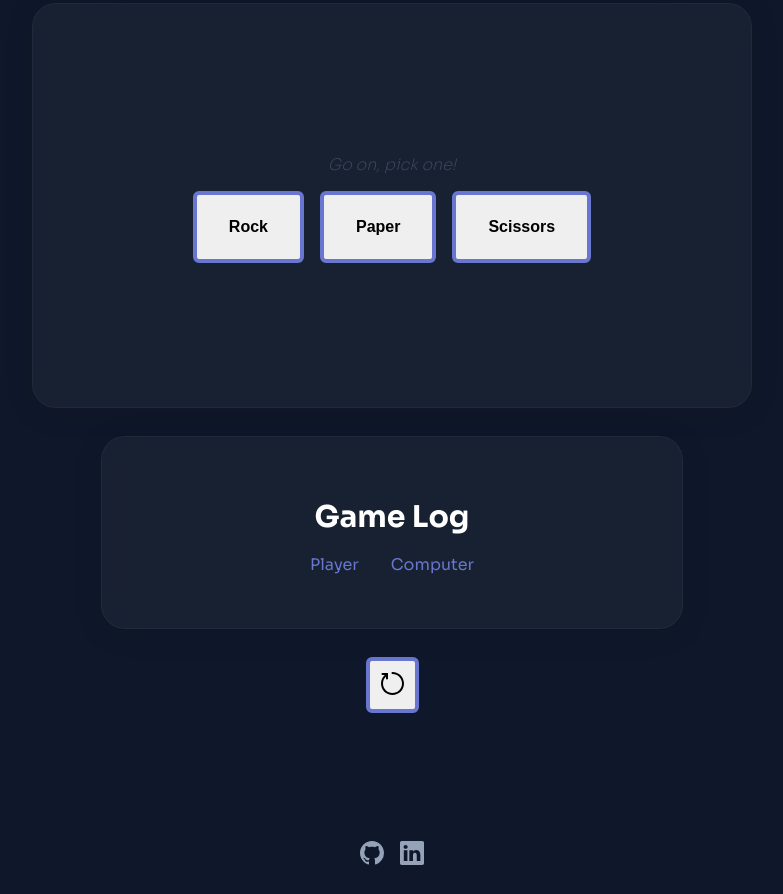
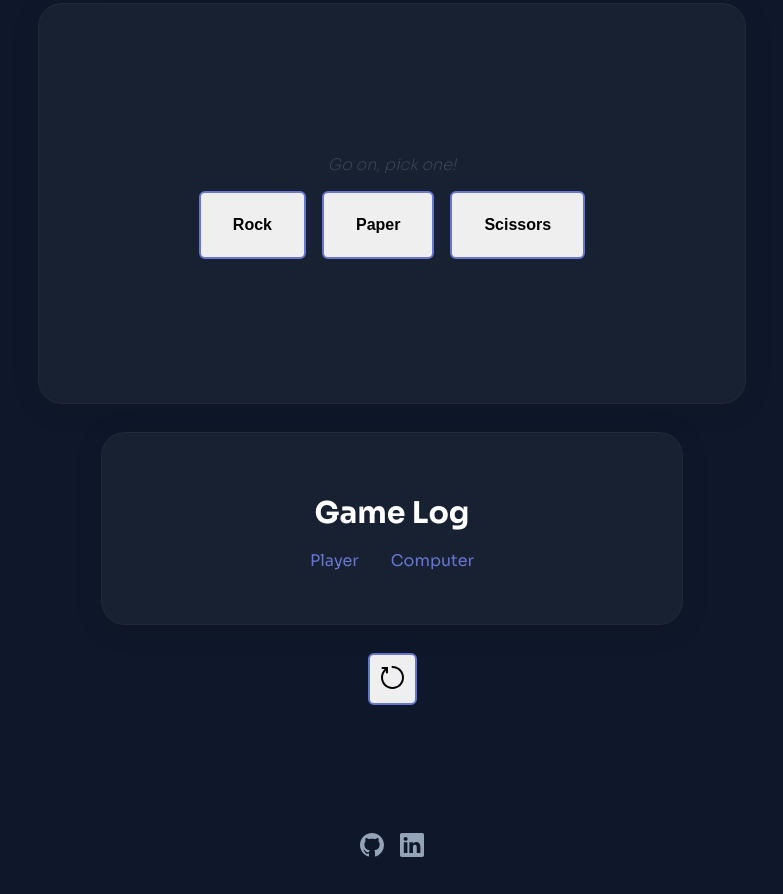
Before and after one commit to cquagliani/rock-paper-scissors, a website: page src/index.html in a window 1280 px wide. Shown: the part 502-1396 px from the top of the page, without its empty margins (248-1031 px from the left). Drawn offline with Linux system fonts and the light colour scheme.

Commit message:
Improve game button interactions

```diff
--- a/src/index.html
+++ b/src/index.html
@@ -17,7 +17,7 @@
 		/>
 	</head>
 
-	<body class="bg-background font-['Sora'] relative">
+	<body class="bg-background bg-grid font-['Sora'] relative">
         <picture><source srcset="./assets/docs-dark@30.1a9f8cbf.avif" type="image/avif"><img src="./assets/docs-dark@30.1a9f8cbf.avif" alt="" class="w-[70rem] flex-none max-w-none block absolute top-0 right-10" decoding="async"></picture>
 		<div class=" flex flex-col gap-1 items-center justify-center py-28 px-28 ">
 			<h1 class="text-center font-bold text-white">Rock Paper Scissors</h1>
@@ -39,9 +39,9 @@
             <div class="flex flex-col items-center justify-center pt-32 pb-36 px-40 box">
                 <h4 class="text-gray font-light italic opacity-50 p-0 mb-0">Go on, pick one!</h4>
                 <div class="flex flex-row items-center justify-center gap-4 mt-4">
-                    <button class="py-5 px-8 font-bold border-solid border-4 border-purple rounded-md text-base" id="rock">Rock</button>
-                    <button class="py-5 px-8 font-bold border-solid border-4 border-purple rounded-md text-base" id="paper">Paper</button>
-                    <button class="py-5 px-8 font-bold border-solid border-4 border-purple rounded-md text-base" id="scissors">Scissors</button>
+                    <button class="py-5 px-8 font-bold border-solid border-2 border-purple rounded-md text-base cursor-pointer hover:bg-opacity-75 hover:animate-pulse" id="rock">Rock</button>
+                    <button class="py-5 px-8 font-bold border-solid border-2 border-purple rounded-md text-base cursor-pointer hover:bg-opacity-75 hover:animate-pulse" id="paper">Paper</button>
+                    <button class="py-5 px-8 font-bold border-solid border-2 border-purple rounded-md text-base cursor-pointer hover:bg-opacity-75 hover:animate-pulse" id="scissors">Scissors</button>
                 </div>
             </div>
 
@@ -59,7 +59,7 @@
 				</div>
 			</div>
             <div>
-                <button class="p-2.5 border-solid border-4 border-purple rounded-md" id="restartButton">
+                <button class="p-2.5 border-solid border-2 border-purple rounded-md" id="restartButton">
                     <svg
                         class="hover:animate-spin"
                         xmlns="http://www.w3.org/2000/svg"
```
